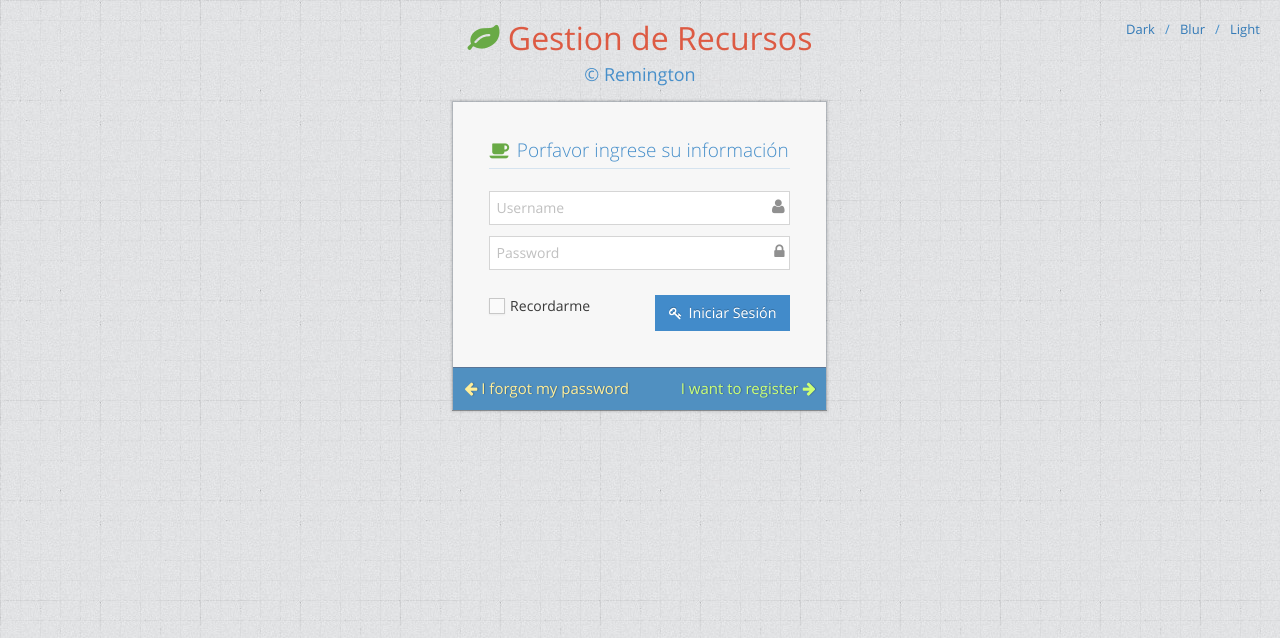
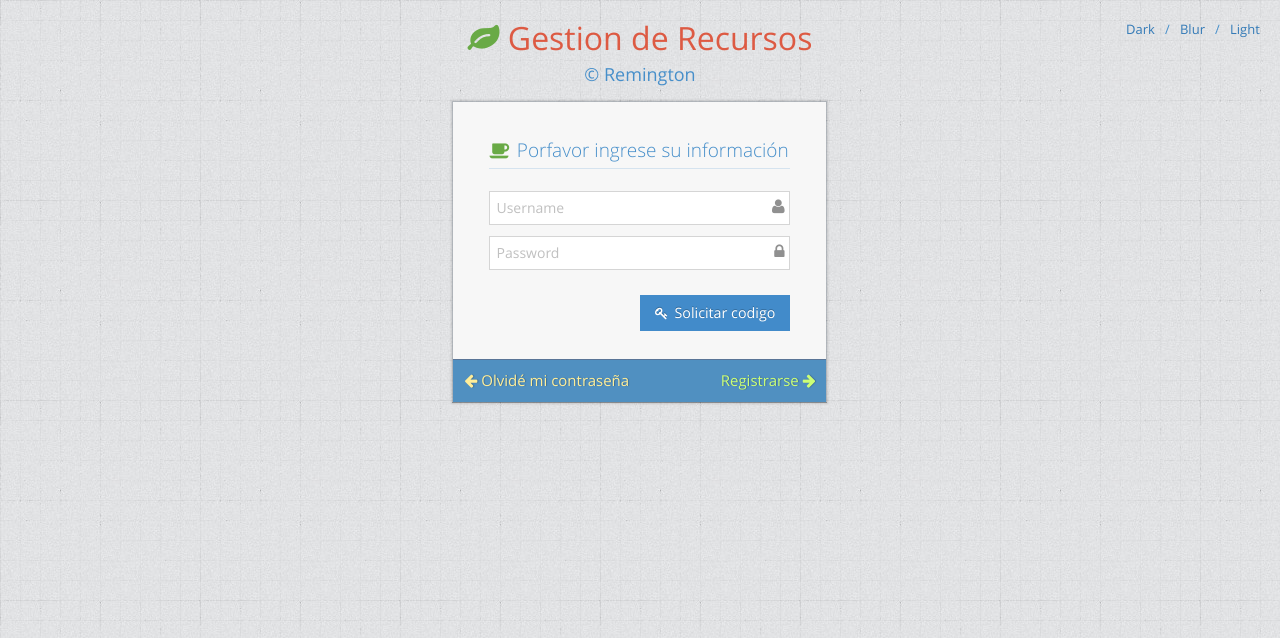
Before and after one commit to ceragos/sisgerecu, a Django app: page /usuarios/login/ in a window 1280 px wide. Shown: the top 638 px of the page. Run offline with Django 3.2, Linux system fonts and the light colour scheme; some libraries are stand-ins or nearby versions.

Commit message:
Modal codigo verificación

```diff
--- a/usuarios/templates/usuarios/login.html
+++ b/usuarios/templates/usuarios/login.html
@@ -90,19 +90,38 @@
                                                     </div>
 
 													<div class="clearfix">
-														<label class="inline">
-															<input type="checkbox" class="ace" />
-															<span class="lbl"> Recordarme</span>
-														</label>
-
-														<button type="submit" class="width-45 pull-right btn btn-sm btn-primary">
+														<button id="abrir-modal" type="button" class="width-50 pull-right btn btn-sm btn-primary">
 															<i class="ace-icon fa fa-key"></i>
-															<span class="bigger-110">Iniciar Sesión</span>
+															<span class="bigger-110">Solicitar codigo</span>
 														</button>
 													</div>
+												</fieldset>
 
-													<div class="space-4"></div>
-												</fieldset>
+                                                <dialog id="modal-cod-verif" class="widget-main">
+                                                    <div id="cerrar-modal" class="pull-right">
+                                                        <i class="ace-icon fa fa-times red2"></i>
+                                                    </div>
+
+                                                    <div class="space-20"></div>
+
+                                                    <p>Codigo de verificación enviado </p>
+                                                    <p>al numero de telefono <strong>**********</strong></p>
+
+                                                    <label class="block clearfix">
+                                                        <span class="block input-icon input-icon-right">
+                                                            <input type="text" name="cod_verif" id="cod_verif" class="form-control" placeholder="Codigo de verificación" />
+                                                            <i class="ace-icon fa fa-user"></i>
+                                                        </span>
+                                                    </label>
+
+                                                    <div class="space"></div>
+
+                                                    <div class="clearfix">
+                                                        <button type="submit" class="width-60 btn btn-sm btn-primary">
+                                                            <span class="bigger-110">Iniciar Sesión</span>
+                                                        </button>
+                                                    </div>
+                                                </dialog>
 											</form>
 
 											<div class="space-6"></div>
@@ -114,13 +133,13 @@
 											<div>
 												<a href="#" data-target="#forgot-box" class="forgot-password-link">
 													<i class="ace-icon fa fa-arrow-left"></i>
-													I forgot my password
+													Olvidé mi contraseña
 												</a>
 											</div>
 
 											<div>
 												<a href="#" data-target="#signup-box" class="user-signup-link">
-													I want to register
+													Registrarse
 													<i class="ace-icon fa fa-arrow-right"></i>
 												</a>
 											</div>
@@ -274,10 +293,10 @@
 		<!-- <![endif]-->
 
 		<!--[if IE]>
-<script src="assets/js/jquery-1.11.3.min.js"></script>
+<script src="{% static 'nucleo/assets/js/jquery-1.11.3.min.js' %}"></script>
 <![endif]-->
 		<script type="text/javascript">
-			if('ontouchstart' in document.documentElement) document.write("<script src='assets/js/jquery.mobile.custom.min.js'>"+"<"+"/script>");
+			if('ontouchstart' in document.documentElement) document.write("<script src='{% static 'nucleo/assets/js/jquery.mobile.custom.min.js' %}'>"+"<"+"/script>");
 		</script>
 
 		<!-- inline scripts related to this page -->
@@ -319,5 +338,22 @@
 
 			});
 		</script>
+
+        <script>
+            jQuery(function ($) {
+                var modal = document.getElementById('modal-cod-verif');
+
+                var btn_abrir_modal = $('#abrir-modal');
+                var btn_cerrar_modal = $('#cerrar-modal');
+
+                btn_abrir_modal.click(function () {
+                    modal.showModal();
+                });
+
+                btn_cerrar_modal.click(function () {
+                    modal.close();
+                })
+            })
+        </script>
 	</body>
 </html>
```
